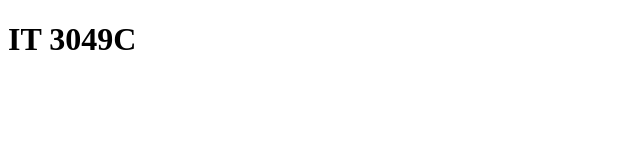
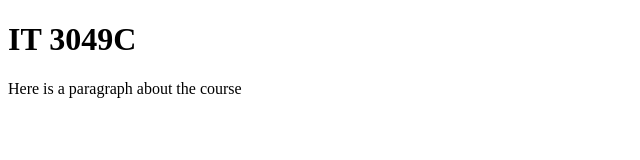
Before and after one commit to ubnaresd/mywebsite, a plain HTML site: page index.html in a window 1280 px wide. Shown: the whole page, without its empty margins (0-640 px from the left). Drawn offline with Linux system fonts and the light colour scheme.

Commit message:
added a paragraph

```diff
--- a/index.html
+++ b/index.html
@@ -7,5 +7,6 @@
 </head>
 <body>
     <h1>IT 3049C</h1>
+    <p>Here is a paragraph about the course</p>
 </body>
 </html>
```
